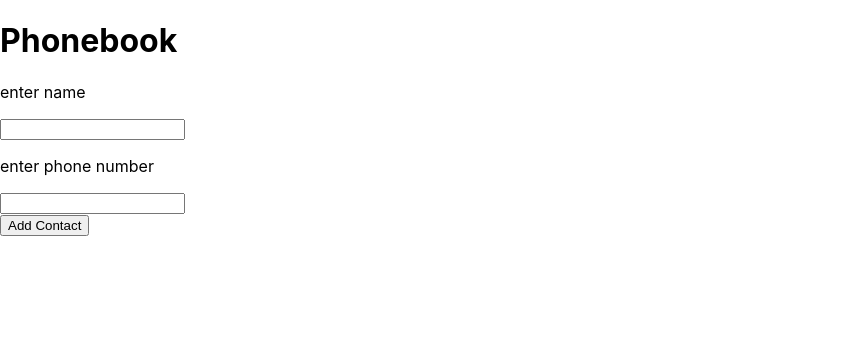
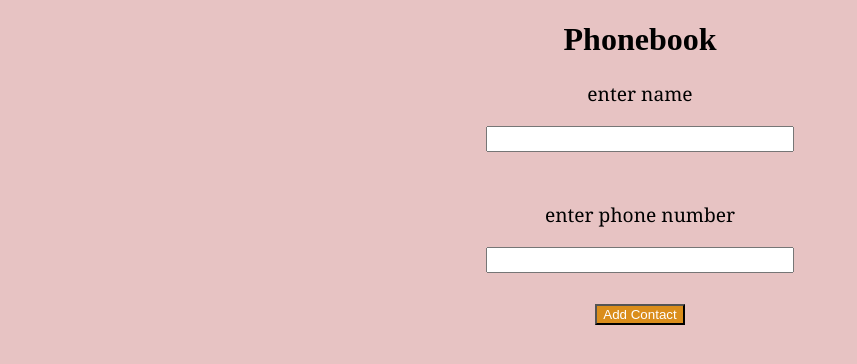
Before and after one commit to Zharkynbek/goit-react-hw-02-phonebook, a React (Create React App) app: page / in a window 1280 px wide. Shown: the top 364 px of the page, without its empty margins (0-857 px from the left). Built offline with nearby package versions, Linux system fonts and the light colour scheme.

Commit message:
add deleteContacts() and some styles

```diff
--- a/src/components/Phonebook/Phonebook.js
+++ b/src/components/Phonebook/Phonebook.js
@@ -8,30 +8,48 @@ class Phonebook extends Component {
     name: "",
     number: "",
     contacts: [],
-    };
+  };
+  // ============== this methode do nothing
+  reset = () => {
+    this.setState({ name: "", number: "" });
+  };
+  // =========================================
 
-    handleAddContact = e => {
-        e.preventDefault()
-        const { name, number } = this.state;
-        this.setState((prev) => ({
-            contacts: [...prev.contacts, {name, number, id: shortid.generate()}]
-        }))
-    }
+  handleAddContact = (e) => {
+    e.preventDefault();
+    this.reset();
+    const { name, number } = this.state;
+    this.setState((prev) => ({
+      contacts: [...prev.contacts, { name, number, id: shortid.generate() }],
+    }));
+  };
 
-    handleChangeName = name => {
-        this.setState({name})
-    }
+  deleteContacts = (contactIt) => {
+    this.setState((prevState) => ({
+      contacts: prevState.contacts.filter(
+        (contact) => contact.id !== contactIt
+      ),
+    }));
+  };
 
-    handleChangeNumber = number => {
-        this.setState({number})
-    }
+  handleChangeName = (name) => {
+    this.setState({ name });
+  };
+
+  handleChangeNumber = (number) => {
+    this.setState({ number });
+  };
 
   render() {
     return (
       <div>
         <h1>Phonebook</h1>
-        <PhonebookForm />
-        <PhonebookList contacts={ this.state.contacts}/>
+        <PhonebookForm
+          onAddContact={this.handleAddContact}
+          onChangeNumber={this.handleChangeNumber}
+          onChangeName={this.handleChangeName}
+        />
+        <PhonebookList onDeleteContacts={this.deleteContacts} contacts={this.state.contacts} />
       </div>
     );
   }
--- a/src/components/Phonebook/PhonebookForm.js
+++ b/src/components/Phonebook/PhonebookForm.js
@@ -1,12 +1,13 @@
 import React from "react";
 
-const PhonebookForm = () => {
+const PhonebookForm = ({ onAddContact, onChangeNumber, onChangeName }) => {
   return (
     <div>
-      <form action="">
+      <form action="" action="submit" onSubmit={onAddContact}>
         <label htmlFor="">
           <p>enter name</p>
           <input
+            onInput={(e) => onChangeName(e.target.value)}
             type="text"
             name="name"
             pattern="^[a-zA-Zа-яА-Я]+(([' -][a-zA-Zа-яА-Я ])?[a-zA-Zа-яА-Я]*)*$"
@@ -14,15 +15,18 @@ const PhonebookForm = () => {
             required
           />
         </label>
-        <label><p>enter phone number</p>
+        <label>
+          <p>enter phone number</p>
           <input
+            onInput={(e) => onChangeNumber(e.target.value)}
             type="tel"
             name="number"
             pattern="\+?\d{1,4}?[-.\s]?\(?\d{1,3}?\)?[-.\s]?\d{1,4}[-.\s]?\d{1,4}[-.\s]?\d{1,9}"
             title="Номер телефона должен состоять цифр и может содержать пробелы, тире, круглые скобки и может начинаться с +"
             required
           />
-        </label><br/>
+        </label>
+        <br />
         <button>Add Contact</button>
       </form>
     </div>
--- a/src/components/Phonebook/PhonebookList.js
+++ b/src/components/Phonebook/PhonebookList.js
@@ -1,9 +1,15 @@
 import React from "react"
 
-const PhonebookList = ({ contacts }) => (
-    <ul>{contacts.map(({ name, number, id }) => (
-        <li key={id}><p>{name}</p><p>{ number}</p></li>
-  ))}</ul>
+const PhonebookList = ({ contacts, onDeleteContacts }) => (
+  <ul>
+    {contacts.map(({ name, number, id }) => (
+      <li key={id}>
+        <p>{name}</p>
+        <p>{number}</p>
+        <button onClick={() => onDeleteContacts(id)}>Delete</button>
+      </li>
+    ))}
+  </ul>
 );
 
 export default PhonebookList;
--- a/src/index.css
+++ b/src/index.css
@@ -5,9 +5,40 @@ body {
     sans-serif;
   -webkit-font-smoothing: antialiased;
   -moz-osx-font-smoothing: grayscale;
+  background-color: rgb(231, 195, 195);
 }
 
 code {
   font-family: source-code-pro, Menlo, Monaco, Consolas, 'Courier New',
     monospace;
 }
+
+h1, h2, h3, h4 {
+  text-align: center;
+  font-size: xx-large;
+  font-family: cursive;
+}
+
+p {
+  font-family:Georgia, 'Times New Roman', Times, serif;
+  font-size: larger
+}
+
+form {
+  text-align: center;
+}
+
+input {
+  height: 20px;
+  width: 300px;
+  margin-bottom: 30px;
+}
+
+button {
+  color: #fff;
+  background-color: rgb(218, 141, 27);
+}
+ul {
+  list-style: none;
+  text-align: center;
+}
```
